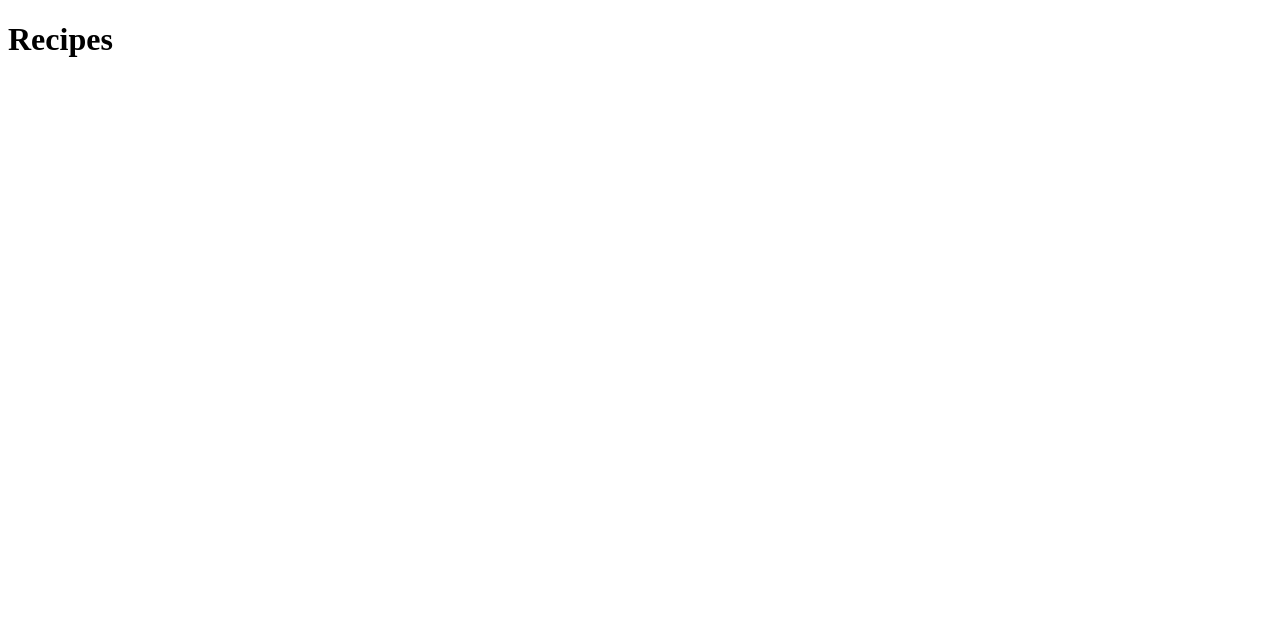
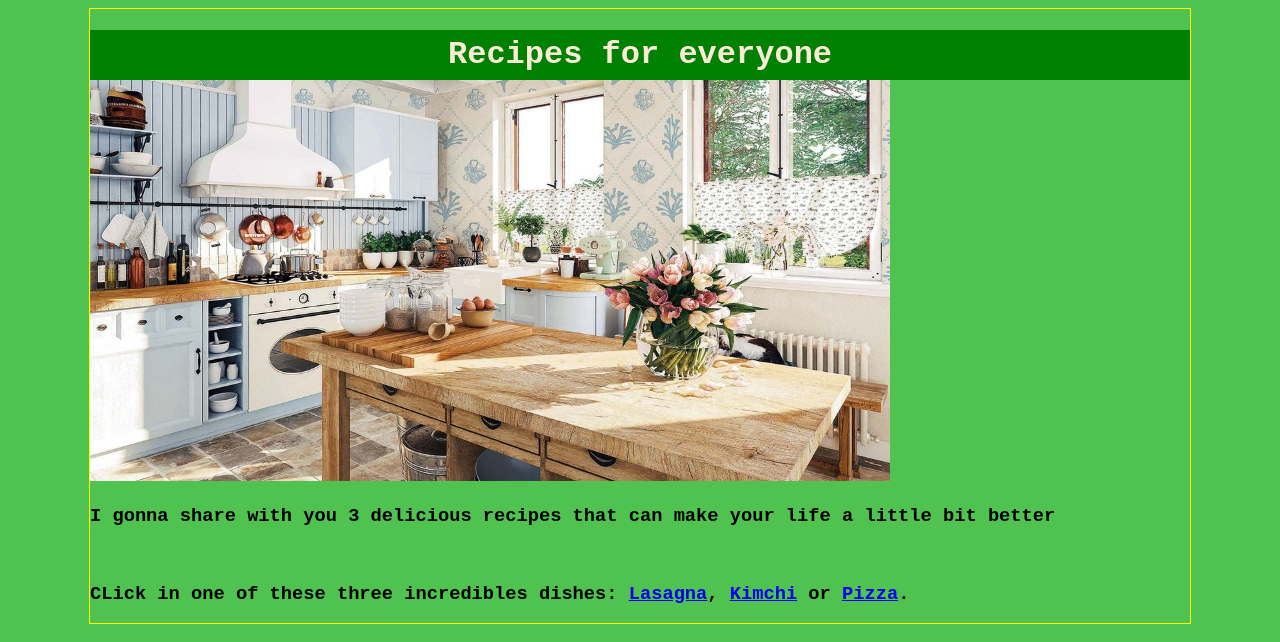
Before and after one commit to Shikantaz4/odin-recipes, a plain HTML site: page index.html in a window 1280 px wide. Drawn offline with Linux system fonts and the light colour scheme.

Commit message:
add color, margin, and center elements

```diff
--- a/index.html
+++ b/index.html
@@ -3,8 +3,19 @@
     <head lang="en">
         <meta charset="UTF-8">
         <title>Recipes</title>
+        <link rel="stylesheet" href="styles.css">
     </head>
     <body>
-    <h1>Recipes</h1>
+        <div id="container">
+
+            <header>
+                <h1>Recipes for everyone</h1>
+            </header>
+
+            <img src="images/kitchen.jpg" alt="big kitchen" height="401" width="800">
+            <h3>I gonna share with you 3 delicious recipes that can make your life a little bit better</h3><br>
+            <h3>CLick in one of these three incredibles dishes: <a href="recipes/lasagna.html" target="_blank">Lasagna</a>, <a href="recipes/kimchi.html" target="_blank">Kimchi</a> or <a href="recipes/pizza.html" target="_blank">Pizza</a>.</h3>
+
+        </div>
     </body>
 </html>
--- /dev/null
+++ b/styles.css
@@ -0,0 +1,21 @@
+
+body{
+    background: rgb(79, 194, 79);
+    font-family: 'Courier New', Courier, monospace;
+}
+
+#container{
+    width: 70%;
+    width: 1100px;
+    margin: 0% auto;
+    border: 1px solid yellow;
+}
+
+header{
+    background:green;
+    height: 50px;
+    width: 100%;
+    text-align: center;
+    line-height: 50px;
+    color: antiquewhite;
+}
```
Also changed, not shown: images/kitchen.jpg (added).
